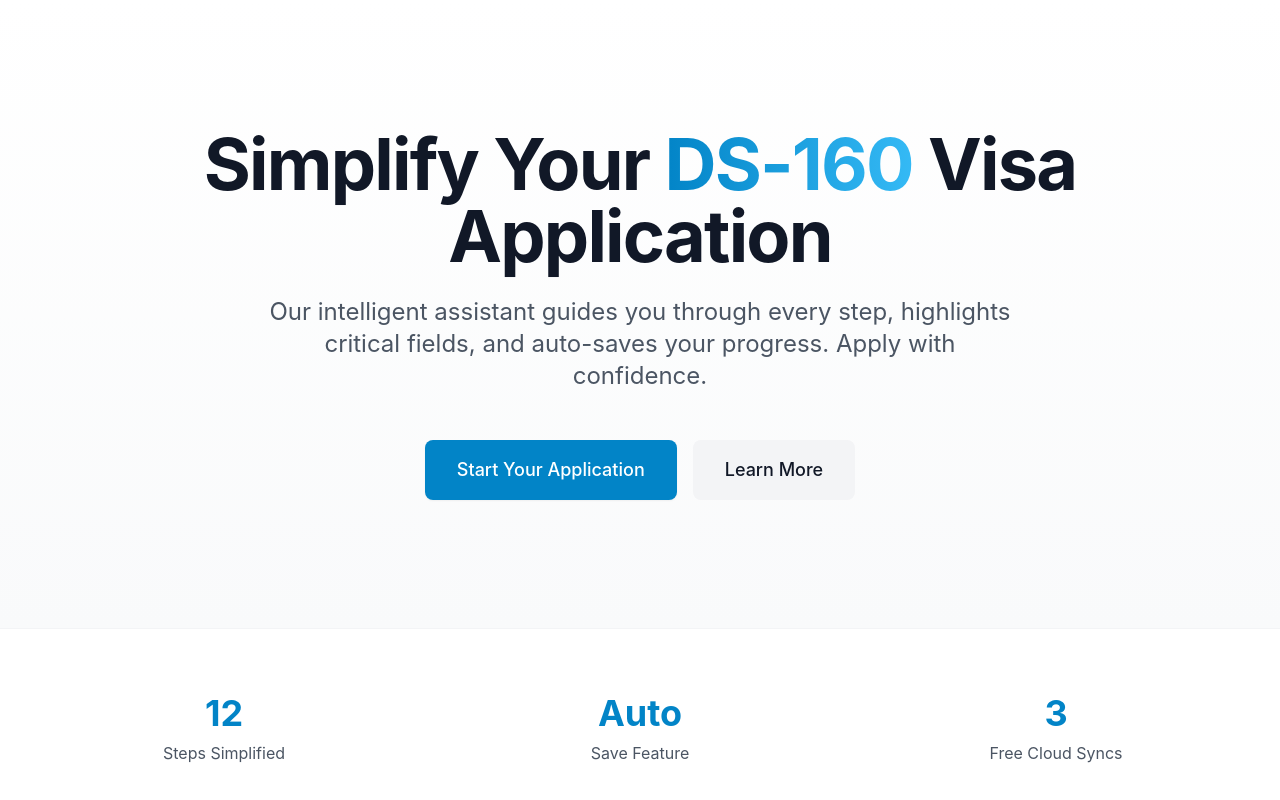
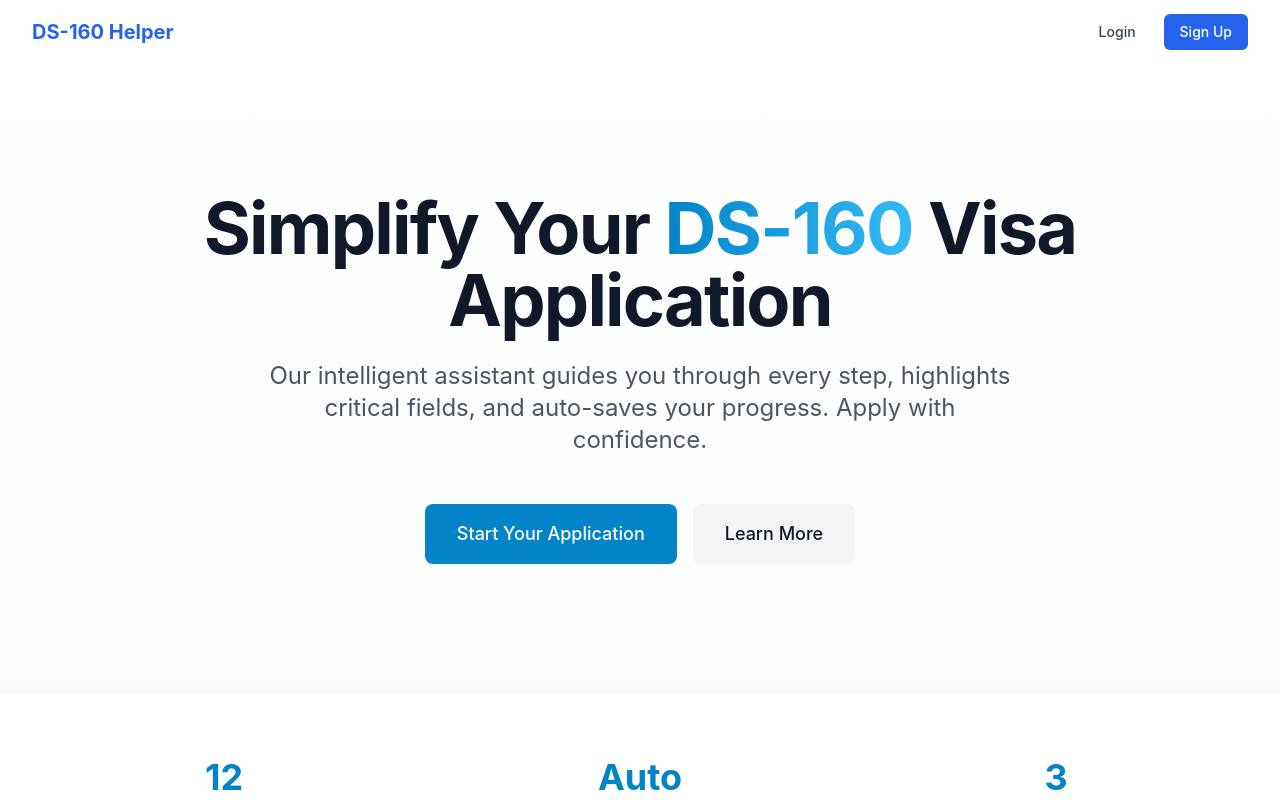
Before and after one commit to ruoqianfengshao/ds-160, a Nuxt app: page / in a window 1280 px wide. Shown: the top 800 px of the page. Built offline with nearby package versions, Linux system fonts and the light colour scheme; no server answers.

Commit message:
feat: integrate AppHeader into app layout

```diff
--- a/app.vue
+++ b/app.vue
@@ -1,5 +1,6 @@
 <template>
   <div>
+    <AppHeader />
     <NuxtPage />
   </div>
 </template>
```
